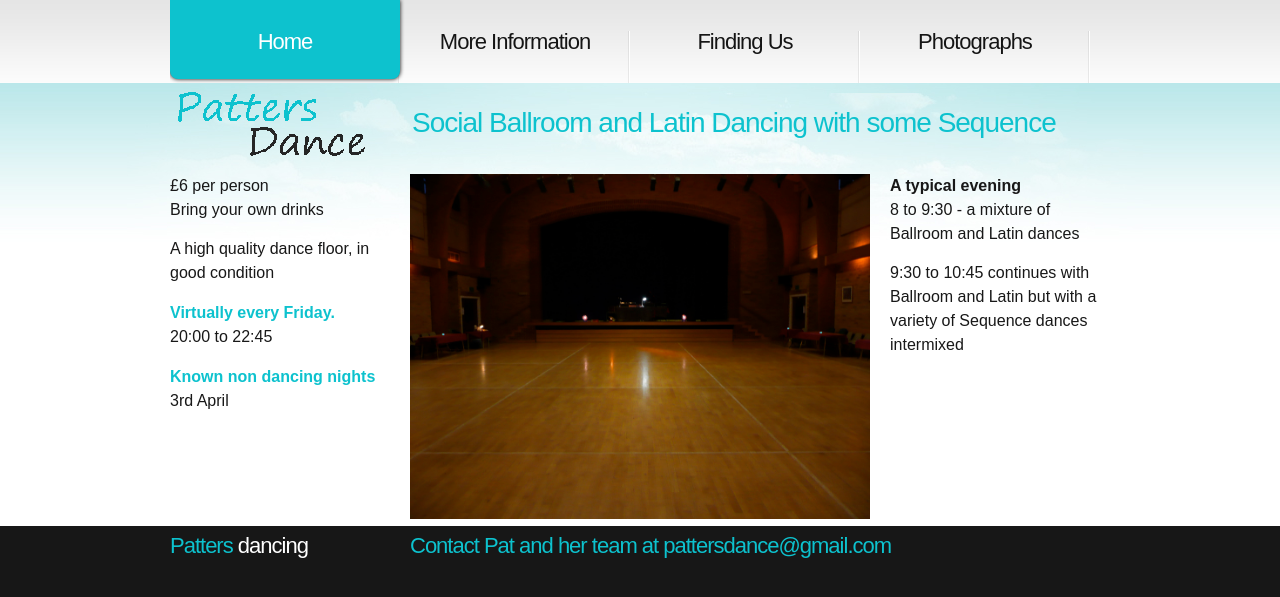
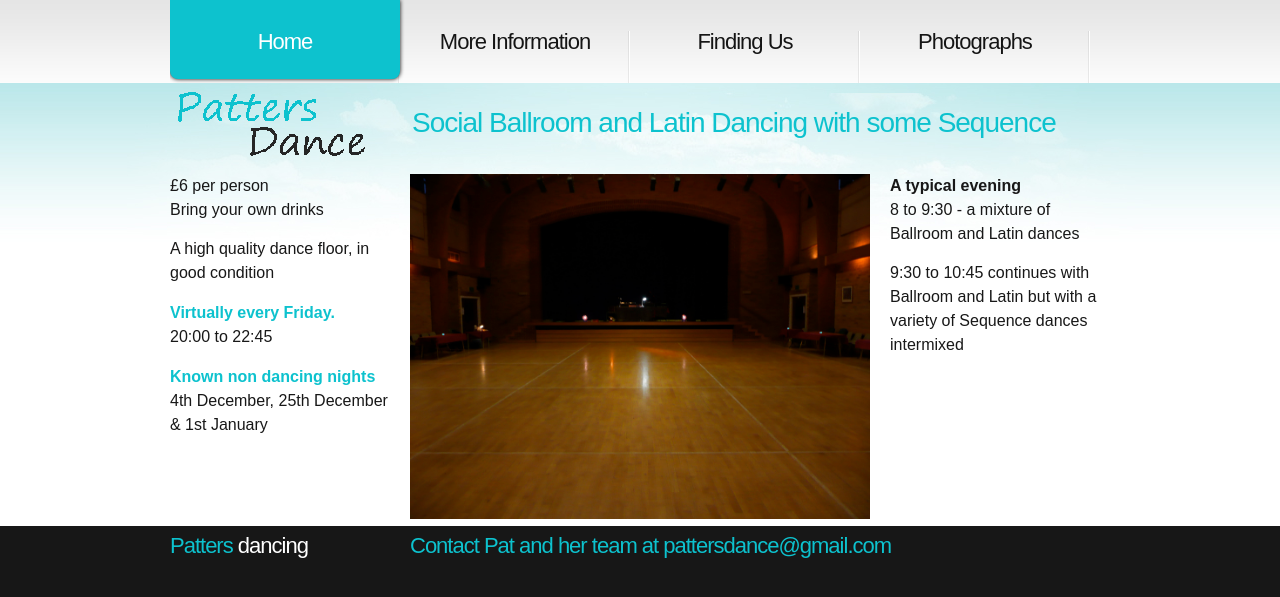
Before and after one commit to ramsayd/patters, a Jekyll site: the page built from 00_index.md, in a window 1280 px wide. Shown: the top 597 px of the page. Built offline with Jekyll 4.4.1, drawn with Linux system fonts in a browser that asks for light colours.

Commit message:
Update 00_index.md

```diff
--- a/00_index.md
+++ b/00_index.md
@@ -13,7 +13,7 @@ permalink: "index.html"
       <dt class="heading-text">Virtually every Friday.</dt>
       <dt>20:00 to 22:45</dt>
       <dt class="heading-text non-dancing">Known non dancing nights</dt>
-            <dt>3rd April</dt>
+            <dt>4th December, 25th December & 1st January</dt>
     </dl>
   </dl>
 </article>
```
